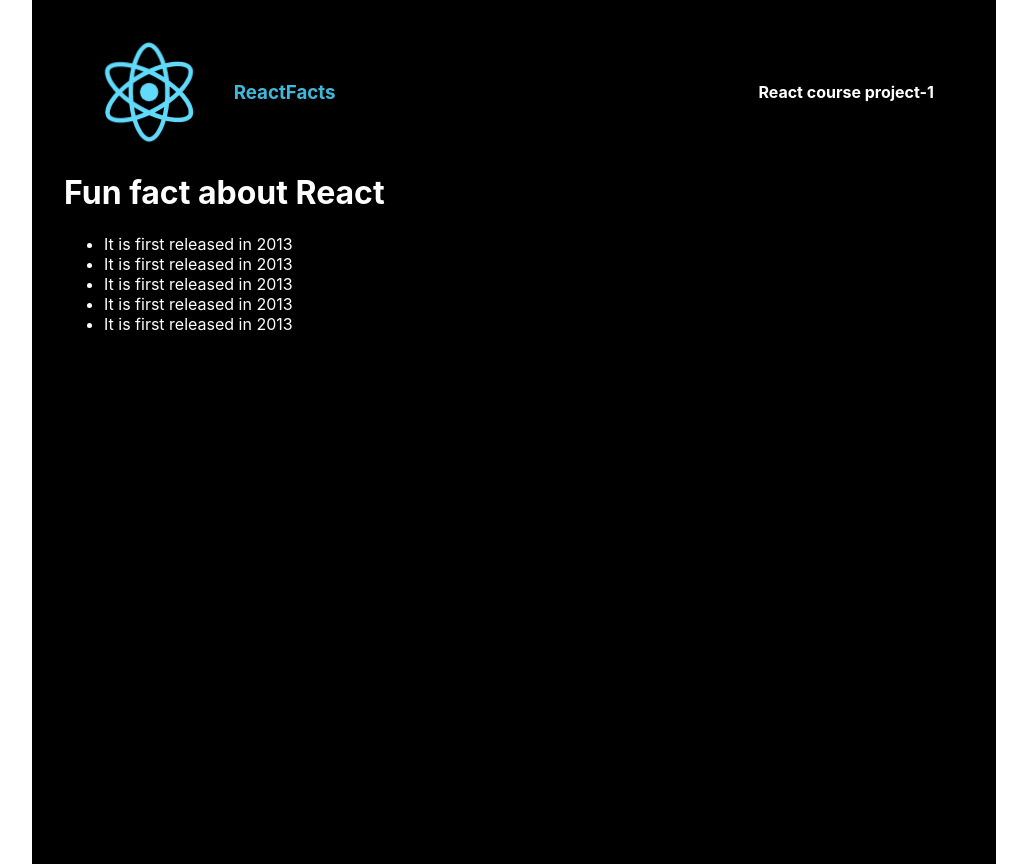
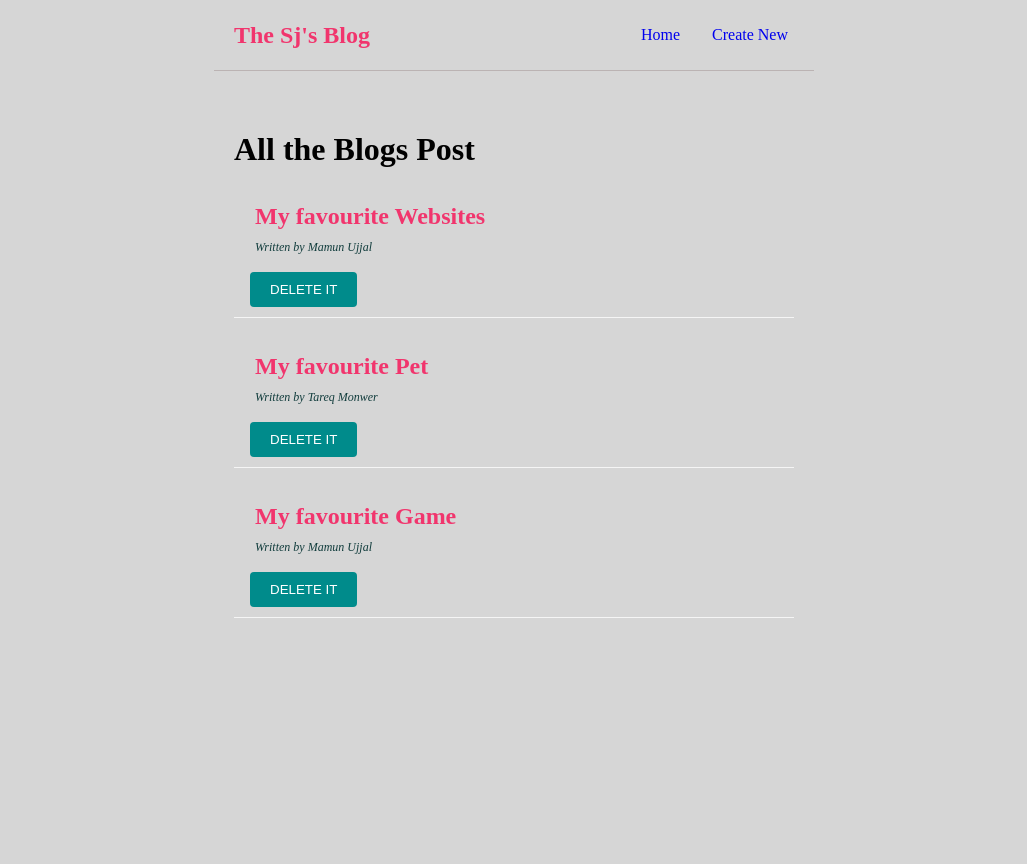
Before and after one commit to mamunsj/learning_react-js, a React (Create React App) app in the folder first-react-app/: page / in a window 1280 px wide. Shown: the whole page, without its empty margins (126-1153 px from the left). After the commit the page ends 800 px from the top, so only its background shows below. Built offline with nearby package versions, Linux system fonts and the light colour scheme.

Commit message:
Blog Post added

```diff
--- a/first-react-app/src/App.css
+++ /dev/null
@@ -1,46 +0,0 @@
-.Container {
-  max-width: 900px;
-  margin: auto;
-  background: #000000;
-  color: white;
-  min-height: 100vh;
-  padding: 2rem;
-}
-
-.Nav {
-  display: flex;
-  align-items: center;
-  margin-right: auto;
-}
-
-.Nav h4 {
-  margin-left: auto;
-  margin-right: 30px;
-}
-
-.Nav h3 {
-  color: #3fb9db;
-}
-.App-logo {
-  height: 15vmin;
-  pointer-events: none;
-}
-
-@media (prefers-reduced-motion: no-preference) {
-  .App-logo {
-    animation: App-logo-spin infinite 22s linear;
-  }
-}
-
-.App-link {
-  color: #61dafb;
-}
-
-@keyframes App-logo-spin {
-  from {
-    transform: rotate(0deg);
-  }
-  to {
-    transform: rotate(360deg);
-  }
-}
--- a/first-react-app/src/App.js
+++ b/first-react-app/src/App.js
@@ -1,24 +1,13 @@
-import logo from "./logo.svg";
-import "./App.css";
+import Home from "./Home";
+import Navbar from "./Navbar";
 
 function App() {
   return (
-    <div className="Container">
-      <nav className="Nav">
-        <img src={logo} className="App-logo" alt="logo" />
-        <h3>ReactFacts</h3>
-        <h4>React course project-1</h4>
-      </nav>
-      <main>
-        <h1> Fun fact about React </h1>
-        <ul>
-          <li>It is first released in 2013</li>
-          <li>It is first released in 2013</li>
-          <li>It is first released in 2013</li>
-          <li>It is first released in 2013</li>
-          <li>It is first released in 2013</li>
-        </ul>
-      </main>
+    <div className="app">
+      <Navbar />
+      <div className="content">
+        <Home />
+      </div>
     </div>
   );
 }
--- /dev/null
+++ b/first-react-app/src/Blogs.js
@@ -0,0 +1,24 @@
+// const BlogsList = (pops) => {
+//   const blogs = pops.blogs;
+//   const title = pops.title;
+
+// But using destructuring method is easy;
+
+const BlogsList = ({ blogs, title, handleDelete }) => {
+  return (
+    <div className="blog-list">
+      <h1>{title}</h1>
+      {blogs.map((blog) => {
+        return (
+          <div className="blog-preview" key={blog.id}>
+            <h2>{blog.title}</h2>
+            <p>Written by {blog.author}</p>
+            <button onClick={() => handleDelete(blog.id)}>Delete It</button>
+          </div>
+        );
+      })}
+    </div>
+  );
+};
+
+export default BlogsList;
--- /dev/null
+++ b/first-react-app/src/Home.js
@@ -0,0 +1,44 @@
+import { useState } from "react";
+import BlogsList from "./Blogs";
+
+const Home = () => {
+  const [name, setName] = useState("Ujjal");
+  const [age, setAge] = useState(24);
+  const [blogs, setBlogs] = useState([
+    {
+      title: "My favourite Websites",
+      body: "Lorem ispum.....",
+      author: "Mamun Ujjal",
+      id: 1,
+    },
+    {
+      title: "My favourite Pet",
+      body: "Lorem ispum.....",
+      author: "Tareq Monwer",
+      id: 2,
+    },
+    {
+      title: "My favourite Game",
+      body: "Lorem ispum.....",
+      author: "Mamun Ujjal",
+      id: 3,
+    },
+  ]);
+
+  const handleDelete = (id) => {
+    const newBlog = blogs.filter((blog) => blog.id !== id);
+    setBlogs(newBlog);
+    console.log(newBlog);
+  };
+  return (
+    <div className="home">
+      <BlogsList
+        blogs={blogs}
+        title="All the Blogs Post"
+        handleDelete={handleDelete}
+      />
+    </div>
+  );
+};
+
+export default Home;
--- /dev/null
+++ b/first-react-app/src/Navbar.js
@@ -0,0 +1,13 @@
+const Navbar = () => {
+  return (
+    <nav className="navbar">
+      <h1>The Sj's Blog</h1>
+      <div className="links">
+        <a href="/Home">Home</a>
+        <a href="/Create">Create New</a>
+      </div>
+    </nav>
+  );
+};
+
+export default Navbar;
--- a/first-react-app/src/index.css
+++ b/first-react-app/src/index.css
@@ -1,13 +1,74 @@
-body {
+* {
   margin: 0;
-  font-family: -apple-system, BlinkMacSystemFont, "Segoe UI", "Roboto", "Oxygen",
-    "Ubuntu", "Cantarell", "Fira Sans", "Droid Sans", "Helvetica Neue",
-    sans-serif;
-  -webkit-font-smoothing: antialiased;
-  -moz-osx-font-smoothing: grayscale;
+  padding: 0;
+  box-sizing: border-box;
 }
 
-code {
-  font-family: source-code-pro, Menlo, Monaco, Consolas, "Courier New",
-    monospace;
+body {
+  min-height: 100vh;
+  background: #d6d6d6;
 }
+
+.navbar {
+  display: flex;
+  max-width: 600px;
+  padding: 20px;
+  /* justify-content: space-between; */
+  align-items: center;
+  margin: auto;
+  border-bottom: 1px solid rgb(187, 179, 179);
+}
+
+.navbar .links {
+  margin-left: auto;
+}
+.navbar h1 {
+  color: #f1356d;
+}
+.navbar a {
+  display: inline-block;
+  margin-left: 20px;
+  padding: 6px;
+  text-decoration: none;
+}
+
+.navbar a:hover {
+  color: #f1356d;
+}
+
+.content {
+  max-width: 600px;
+  margin: 40px auto;
+  padding: 20px;
+}
+
+.content button {
+  padding: 10px 20px;
+  background: darkcyan;
+  border: none;
+  border-radius: 4px;
+  font-weight: 500;
+  color: white;
+  text-transform: uppercase;
+  margin-top: 12px;
+  cursor: pointer;
+}
+
+.blog-preview {
+  padding: 10px 16px;
+  margin: 20px 0px;
+  border-bottom: 1px solid whitesmoke;
+}
+.blog-preview > * {
+  padding: 5px;
+}
+
+.blog-preview h2 {
+  color: #f1356d;
+}
+
+.blog-preview p {
+  font-style: italic;
+  font-size: 12px;
+  color: rgb(18, 61, 61);
+}
--- a/first-react-app/src/index.js
+++ b/first-react-app/src/index.js
@@ -1,10 +1,9 @@
-import React from 'react';
-import ReactDOM from 'react-dom/client';
-import './index.css';
-import App from './App';
-import reportWebVitals from './reportWebVitals';
+import React from "react";
+import ReactDOM from "react-dom/client";
+import "./index.css";
+import App from "./App";
 
-const root = ReactDOM.createRoot(document.getElementById('root'));
+const root = ReactDOM.createRoot(document.getElementById("root"));
 root.render(
   <React.StrictMode>
     <App />
@@ -14,4 +13,3 @@ root.render(
 // If you want to start measuring performance in your app, pass a function
 // to log results (for example: reportWebVitals(console.log))
 // or send to an analytics endpoint. Learn more: https://bit.ly/CRA-vitals
-reportWebVitals();
--- a/first-react-app/src/reportWebVitals.js
+++ /dev/null
@@ -1,13 +0,0 @@
-const reportWebVitals = onPerfEntry => {
-  if (onPerfEntry && onPerfEntry instanceof Function) {
-    import('web-vitals').then(({ getCLS, getFID, getFCP, getLCP, getTTFB }) => {
-      getCLS(onPerfEntry);
-      getFID(onPerfEntry);
-      getFCP(onPerfEntry);
-      getLCP(onPerfEntry);
-      getTTFB(onPerfEntry);
-    });
-  }
-};
-
-export default reportWebVitals;
```
Also changed, not shown: first-react-app/src/setupTests.js (deleted, +0 -5 lines), first-react-app/src/Contact.js (added), 2 other files (tests, documents, lock files or other folders).
